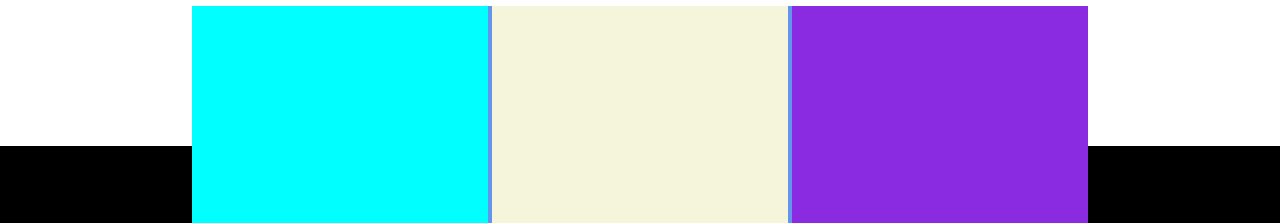
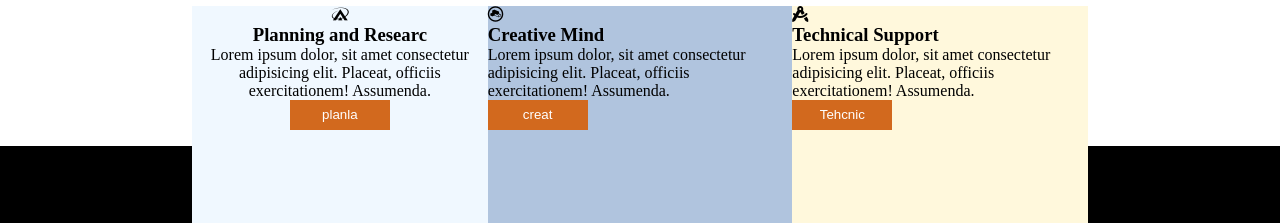
Before and after one commit to hfsyln/cobby-second, a plain HTML site: page index.html in a window 1280 px wide. Shown: the part 1054-1277 px from the top of the page. Drawn offline with Linux system fonts and the light colour scheme.

Commit message:
eklemeler yapıldı

```diff
--- a/index.html
+++ b/index.html
@@ -78,9 +78,24 @@
         </div>
         <div class="four-part">ikinci</div>
         <div class="middle-two">
-            <div class="partone" ></div>
-            <div class="parttwo" ></div>
-            <div class="partthree" ></div>
+            <div class="partone" >
+                <i class="fa-brands fa-asymmetrik"></i>
+                <h3>Planning and Researc</h3>
+                <p>Lorem ipsum dolor, sit amet consectetur adipisicing elit. Placeat, officiis exercitationem! Assumenda.</p>
+                <input type="submit" value="planla">
+            </div>
+            <div class="parttwo" >
+                <i class="fa-brands fa-creative-commons-remix"></i>
+                <h3>Creative Mind</h3>
+                <p>Lorem ipsum dolor, sit amet consectetur adipisicing elit. Placeat, officiis exercitationem! Assumenda.</p>
+                <input type="submit" value="creat">
+            </div>
+            <div class="partthree" >
+                <i class="fa-solid fa-compass-drafting"></i>
+                <h3>Technical Support</h3>
+                <p>Lorem ipsum dolor, sit amet consectetur adipisicing elit. Placeat, officiis exercitationem! Assumenda.</p>
+                <input type="submit" value="Tehcnic">
+            </div>
         </div>
     </div>
 
--- a/style.css
+++ b/style.css
@@ -74,10 +74,11 @@ position: relative;
     width: 100%;
     display: flex;
     flex-direction: row;
+    justify-content: center;
 
 }
 .one {
-    width: 50%;
+    width: 30%;
     padding: 70px;
     align-items: center;
 
@@ -89,7 +90,7 @@ position: relative;
 
 }
 .three {
-    width: 30%;
+    width: 20%;
     padding-top: 100px;
 
 }
@@ -114,16 +115,17 @@ position: relative;
 
 .partone {
     width: 33%;
-    background-color: aqua;
+    background-color: aliceblue;
+    text-align: center;
 }
  .parttwo {
-    width: 33%;
-    background-color: beige;
+    width: 34%;
+    background-color: lightsteelblue;
  }
 
  .partthree {
     width: 33%;
-    background-color: blueviolet;
+    background-color: cornsilk;
  }
 
  .phone , .mail, .adress {
@@ -134,12 +136,12 @@ position: relative;
     width: 33%;
  }
 .imgone {
-    width: 70%;
-    height: 60%;
+    width: 80%;
+    height: 65%;
 }
 .imgtwo{
-    width: 60%;
-    height: 50%;
+    width: 80%;
+    height: 55%;
 }
 .oreng {
     background-color: darkorange;
@@ -149,3 +151,8 @@ input {
     height: 30px;
     border: none;
 }
+
+.middle-two input {
+    background-color: chocolate;
+    color: white;
+}
```
